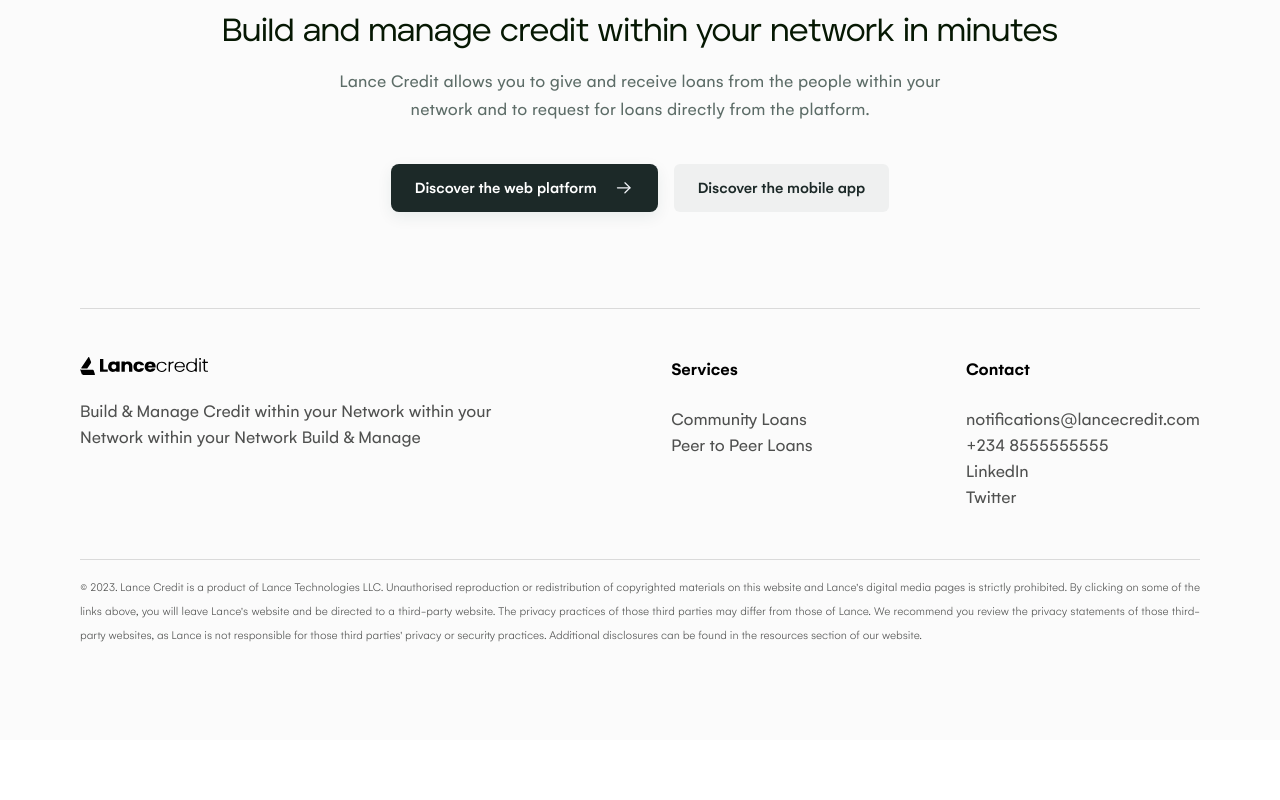
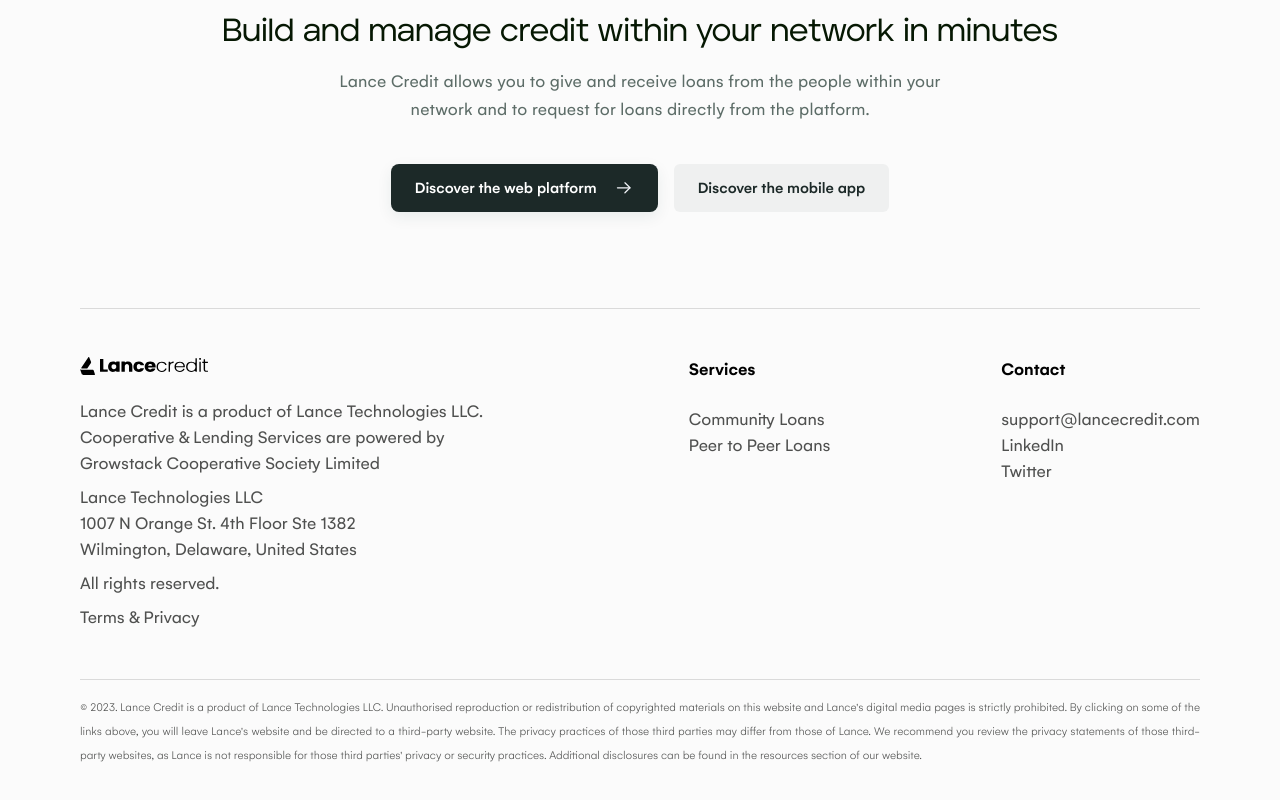
Before and after one commit to Lance-Credit/website, a Nuxt app: page / in a window 1280 px wide. Shown: the part 5974-6774 px from the top of the page. Before the commit the page ends 6714 px from the top, so only its background shows below. Built offline with nearby package versions, Linux system fonts and the light colour scheme.

Commit message:
:wrench: Chore: footer links and copy

```diff
--- a/components/MainFooter.vue
+++ b/components/MainFooter.vue
@@ -39,18 +39,29 @@
                         <path d="M125.443 5.88158C125.232 5.88158 125.06 6.05313 125.06 6.26474V12.1263C125.06 12.7403 125.184 13.164 125.433 13.3974C125.681 13.6307 126.119 13.7474 126.746 13.7474H127.617C127.828 13.7474 128 13.9189 128 14.1305V14.4695C128 14.6811 127.828 14.8526 127.617 14.8526H126.53C125.563 14.8526 124.845 14.6439 124.374 14.2263C123.904 13.7965 123.669 13.0965 123.669 12.1263V6.26474C123.669 6.05313 123.497 5.88158 123.286 5.88158H122.563C122.351 5.88158 122.179 5.71003 122.179 5.49841V5.1779C122.179 4.96629 122.351 4.79474 122.563 4.79474H123.286C123.497 4.79474 123.669 4.62319 123.669 4.41157V2.65422C123.669 2.4426 123.84 2.27105 124.052 2.27105H124.677C124.889 2.27105 125.06 2.4426 125.06 2.65422V4.41157C125.06 4.62319 125.232 4.79474 125.443 4.79474H127.617C127.828 4.79474 128 4.96629 128 5.1779V5.49841C128 5.71003 127.828 5.88158 127.617 5.88158H125.443Z" fill="black"/>
                     </svg>
                 </div>
-                <p class="max-w-[438px] text-[#4F504F] text-sm sm:text-lg leading-[24px] sm:leading-[26px] font-gelion-r">
-                    Build & Manage Credit within your Network  within your Network within your Network Build & Manage
+                <p class="mb-2 max-w-[438px] text-[#4F504F] text-sm sm:text-lg leading-[24px] sm:leading-[26px] font-gelion-r">
+                    Lance Credit is a product of Lance Technologies LLC. Cooperative & Lending Services are powered by Growstack Cooperative Society Limited
                 </p>
+                <p class="mb-2 max-w-[438px] text-[#4F504F] text-sm sm:text-lg leading-[24px] sm:leading-[26px] font-gelion-r">
+                    Lance Technologies LLC<br>
+                    1007 N Orange St. 4th Floor Ste 1382<br>
+                    Wilmington, Delaware, United States
+                </p>
+                <p class="mb-2 max-w-[438px] text-[#4F504F] text-sm sm:text-lg leading-[24px] sm:leading-[26px] font-gelion-r">
+                    All rights reserved.
+                </p>
+                <NuxtLink to="https://lanceteam.notion.site/Privacy-Policy-143cd64f921d4964a9e2c6349b89b1a8" target="_blank" class="max-w-[438px] text-[#4F504F] text-sm sm:text-lg leading-[24px] sm:leading-[26px] font-gelion-r">
+                    Terms & Privacy
+                </NuxtLink>
             </li>
             <li class="hidden sm:block">
                 <p class="mb-6 text-black font-gelion-smb text-lg leading-[26px]">Services</p>
                 <ul>
                     <li>
-                        <NuxtLink to="" class="mb-4 text-[#4F504F] font-gelion-r text-lg leading-[26px]">Community Loans</NuxtLink>
+                        <NuxtLink to="/#community-powered" class="mb-4 text-[#4F504F] font-gelion-r text-lg leading-[26px]">Community Loans</NuxtLink>
                     </li>
                     <li>
-                        <NuxtLink to="" class="mb-4 text-[#4F504F] font-gelion-r text-lg leading-[26px]">Peer to Peer Loans</NuxtLink>
+                        <NuxtLink to="/#peer-to-peer" class="mb-4 text-[#4F504F] font-gelion-r text-lg leading-[26px]">Peer to Peer Loans</NuxtLink>
                     </li>
                 </ul>
             </li>
@@ -58,16 +69,13 @@
                 <p class="mb-6 text-black font-gelion-smb text-lg leading-[26px]">Contact</p>
                 <ul>
                     <li>
-                        <NuxtLink to="" class="mb-4 text-[#4F504F] font-gelion-r text-lg leading-[26px]">notifications@lancecredit.com</NuxtLink>
+                        <NuxtLink to="" class="mb-4 text-[#4F504F] font-gelion-r text-lg leading-[26px]">support@lancecredit.com</NuxtLink>
                     </li>
                     <li>
-                        <NuxtLink to="" class="mb-4 text-[#4F504F] font-gelion-r text-lg leading-[26px]">+234 8555555555</NuxtLink>
+                        <NuxtLink to="http://linkedin.com/" target="_blank" class="mb-4 text-[#4F504F] font-gelion-r text-lg leading-[26px]">LinkedIn</NuxtLink>
                     </li>
                     <li>
-                        <NuxtLink to="" class="mb-4 text-[#4F504F] font-gelion-r text-lg leading-[26px]">LinkedIn</NuxtLink>
-                    </li>
-                    <li>
-                        <NuxtLink to="" class="mb-4 text-[#4F504F] font-gelion-r text-lg leading-[26px]">Twitter</NuxtLink>
+                        <NuxtLink to="https://twitter.com/lancecredit" target="_blank" class="mb-4 text-[#4F504F] font-gelion-r text-lg leading-[26px]">Twitter</NuxtLink>
                     </li>
                 </ul>
             </li>
--- a/pages/index.vue
+++ b/pages/index.vue
@@ -2,7 +2,7 @@
     <div>
         <MainMenu/>
         <HeroSection/>
-        <div class="pt-20 sm:pt-[120px] pb-[104px] px-8 sm:px-[160px] bg-[#FBFBFB]">
+        <div id="peer-to-peer" class="pt-20 sm:pt-[120px] pb-[104px] px-8 sm:px-[160px] bg-[#FBFBFB]">
             <h2 class="mb-10 hidden sm:block text-center font-medium text-[#021E1C]">
                 Providing the best lending services<br>through multiple channels
             </h2>
@@ -121,7 +121,7 @@
                     </svg>
                 </div>
             </div>
-            <div ref="webAppImage" class="mb-4 sm:mb-6 flex flex-col sm:flex-row gap-4 sm:gap-6 mx-auto max-w-[1120px]">
+            <div id="community-powered" ref="webAppImage" class="mb-4 sm:mb-6 flex flex-col sm:flex-row gap-4 sm:gap-6 mx-auto max-w-[1120px]">
                 <div class="w-full sm:w-[548px] h-[458px] sm:h-[558px] overflow-hidden pt-14 pb-[56.49px] pl-[17.16px] overflow-hidden rounded-3xl border border-solid border-[#F2F2F2] bg-white shadow-[15px_15px_20px_0_rgba(0,0,0,0.03)]">
                     <p class="mb-6 w-fit mx-auto py-1 px-6 bg-[#0A3D3A] rounded-[32px] text-center font-gelion-r font-normal text-[#F7FDF8] text-base">
                         Only available on the <span class="text-[#F7FDF8] font-gelion-m">Web</span>
```
